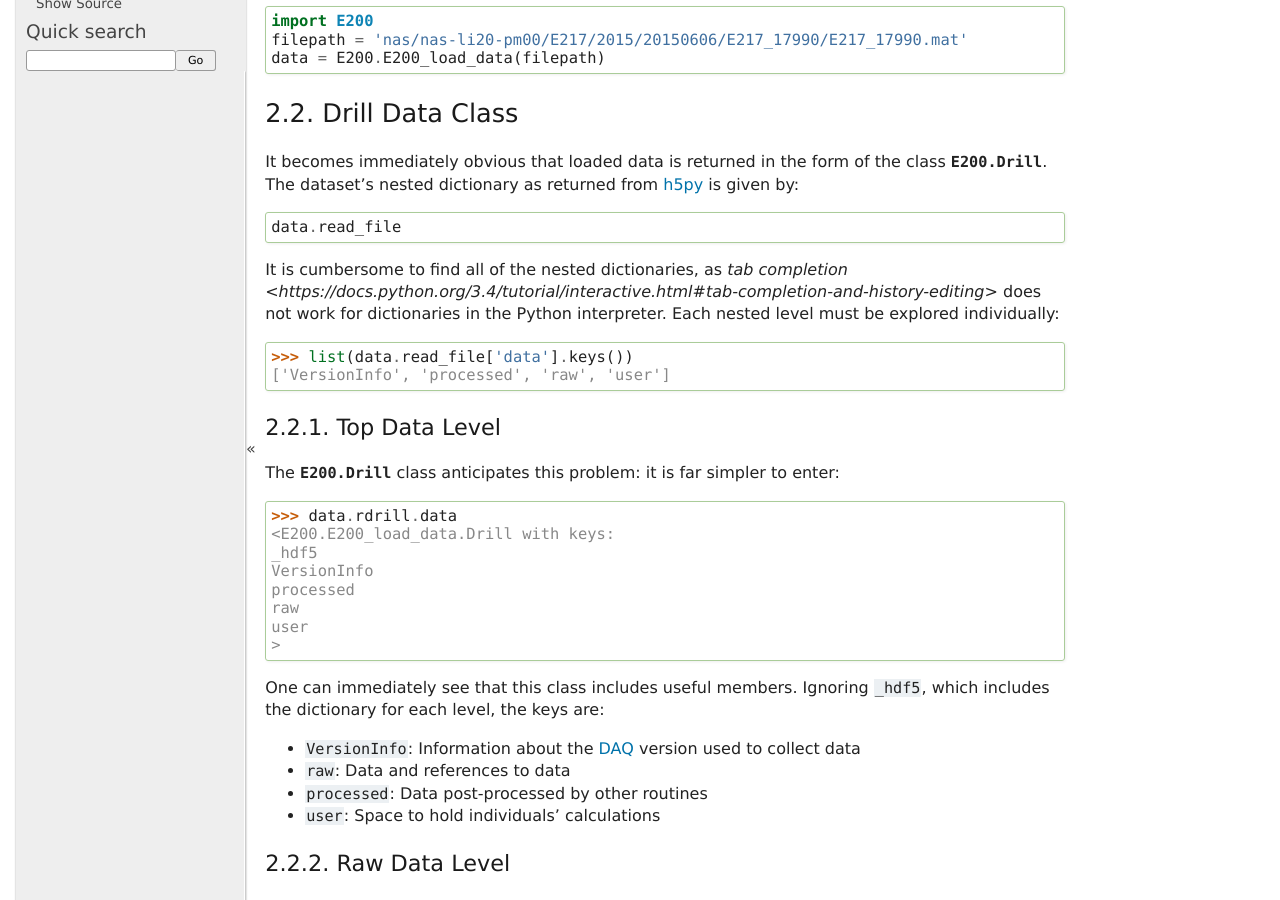
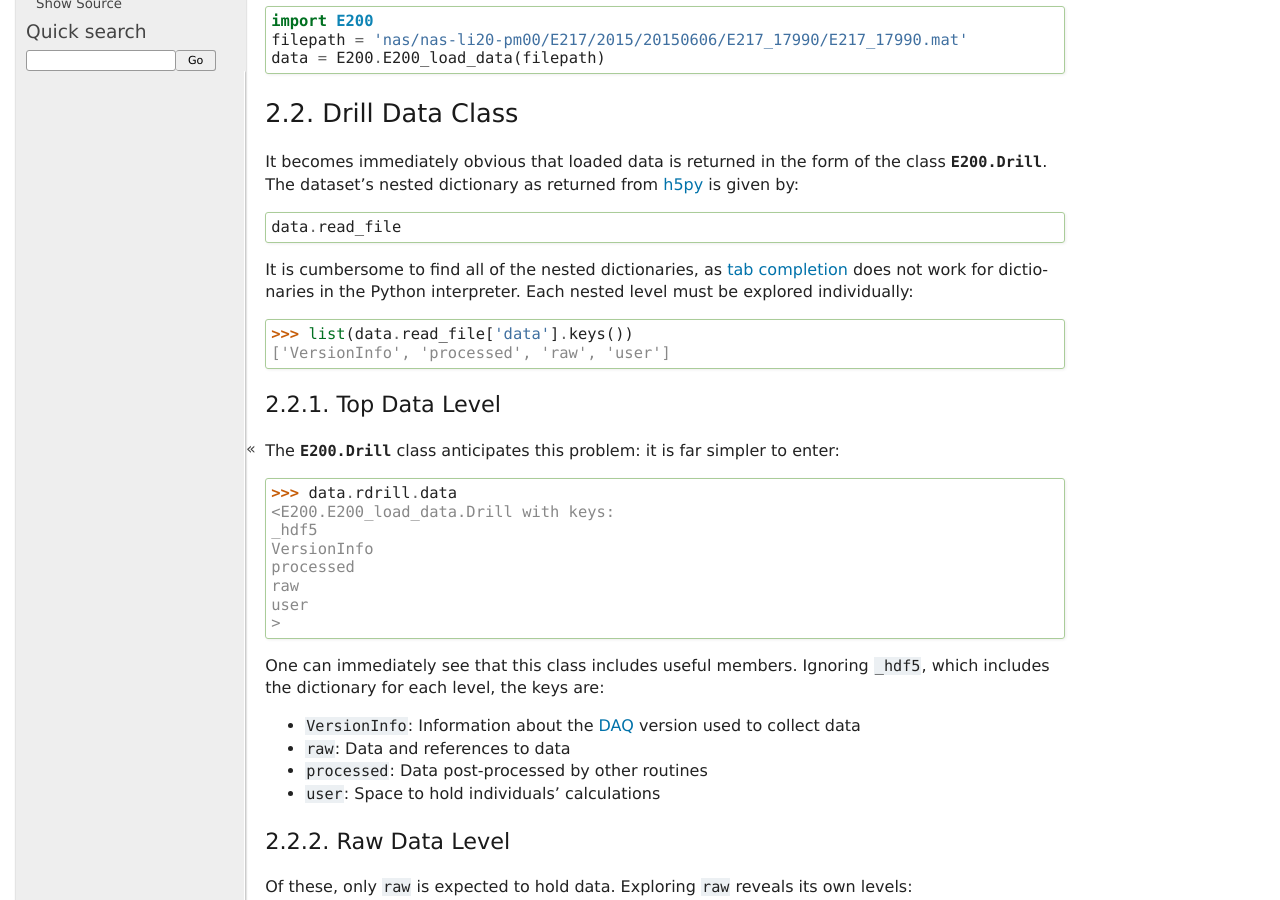
Before and after one commit to Python3pkg/E200, a Sphinx documentation site: the page built from docs/api.rst, in a window 1280 px wide and 900 px high, scrolled down 582 px. Built offline with Sphinx 7.4.7, drawn with Linux system fonts in a browser that asks for light colours; formulas are drawn with MathJax 3.

Commit message:
Doc typo

```diff
--- a/docs/api.rst
+++ b/docs/api.rst
@@ -32,7 +32,7 @@ It becomes immediately obvious that loaded data is returned in the form of the c
 
         data.read_file
 
-It is cumbersome to find all of the nested dictionaries, as `tab completion <https://docs.python.org/3.4/tutorial/interactive.html#tab-completion-and-history-editing>` does not work for dictionaries in the Python interpreter. Each nested level must be explored individually::
+It is cumbersome to find all of the nested dictionaries, as `tab completion <https://docs.python.org/3.4/tutorial/interactive.html#tab-completion-and-history-editing>`_ does not work for dictionaries in the Python interpreter. Each nested level must be explored individually::
 
         >>> list(data.read_file['data'].keys())
         ['VersionInfo', 'processed', 'raw', 'user']
```
